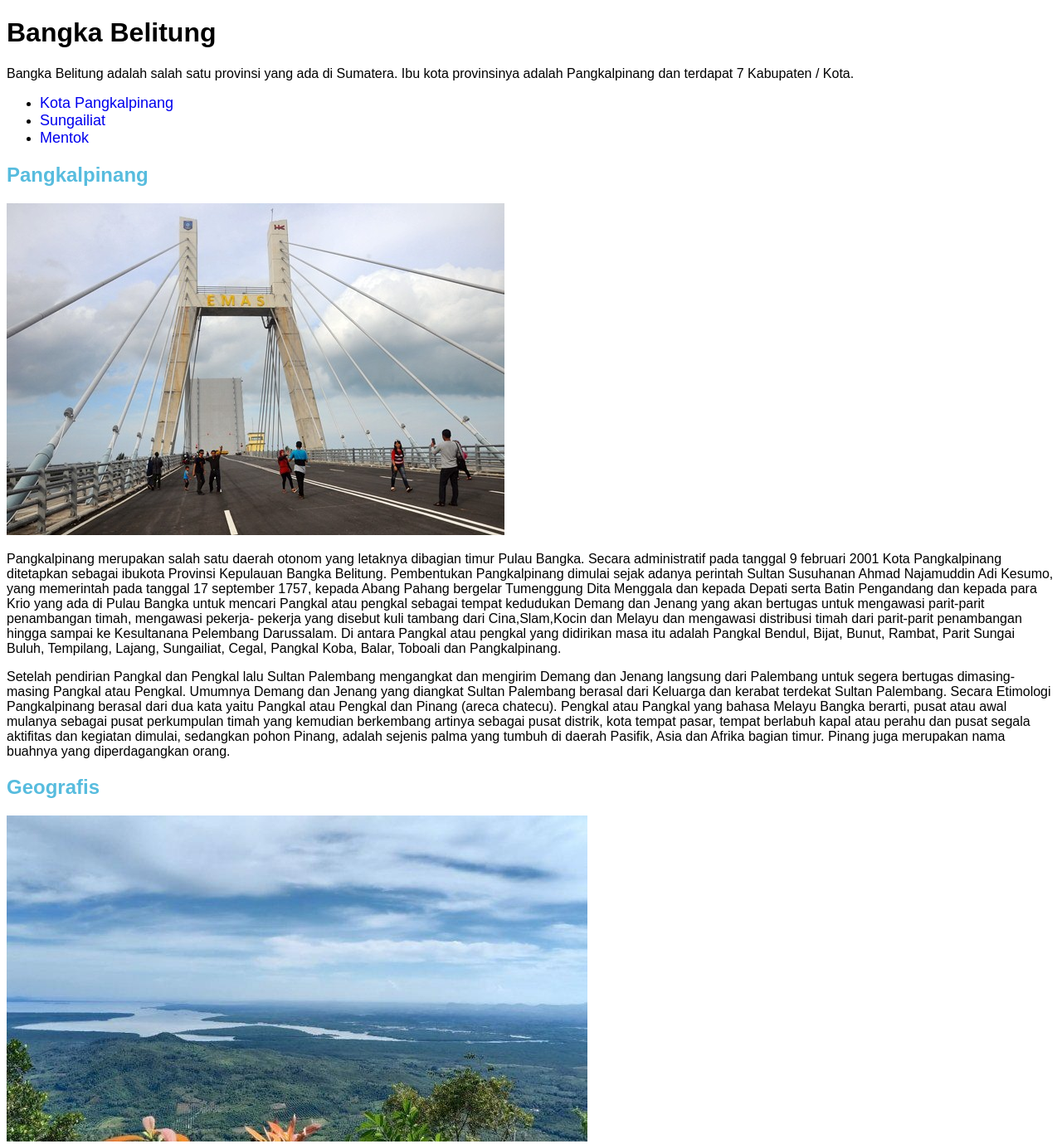
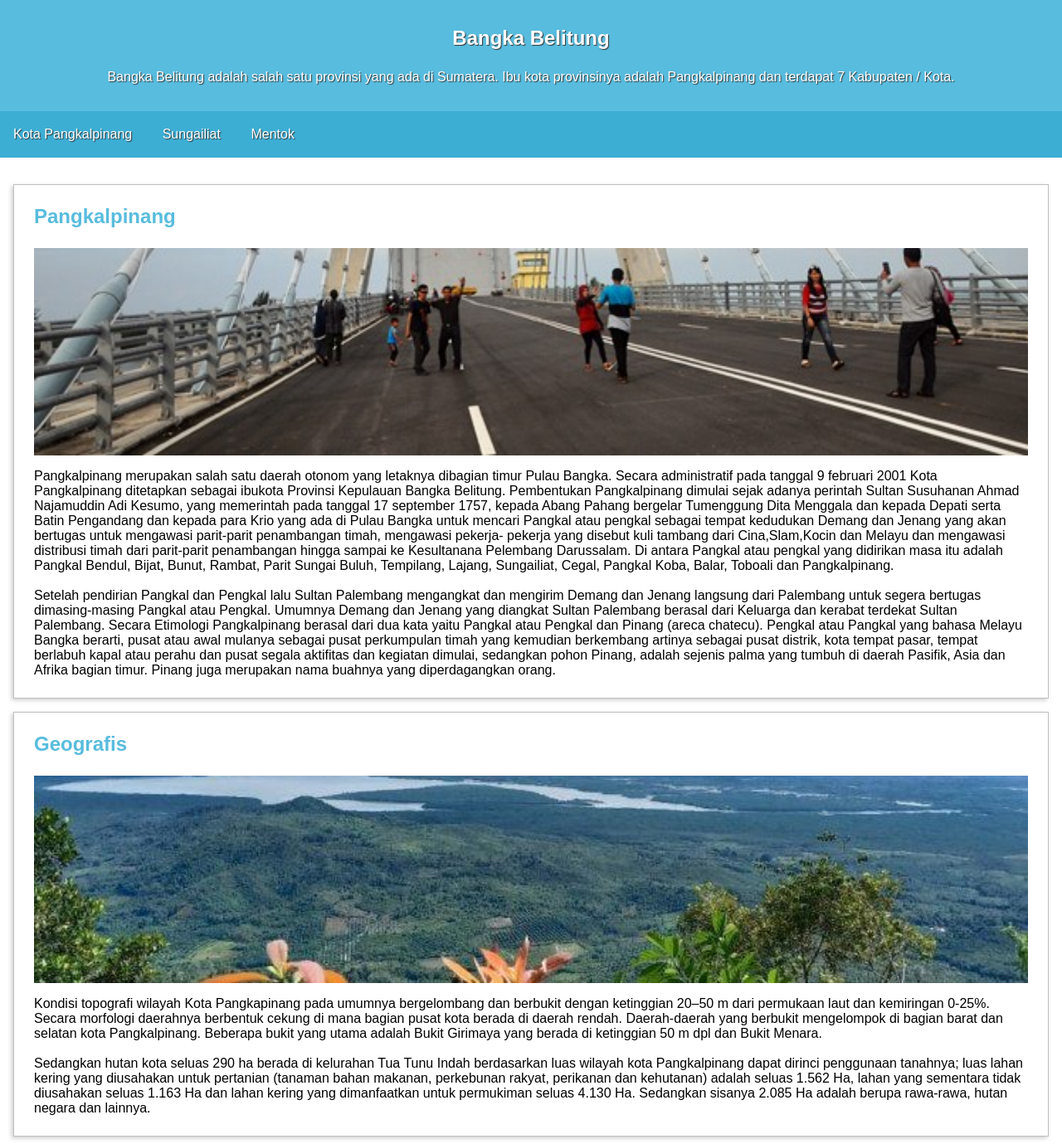
Before and after one commit to andiyulianto21/web-dasar-dicoding, a plain HTML site: page index.html in a window 1280 px wide. Shown: the top 1379 px of the page at 83% size. Drawn offline with Linux system fonts and the light colour scheme.

Commit message:
add margin, padding, color style

```diff
--- a/index.html
+++ b/index.html
@@ -9,9 +9,10 @@
 </head>
 <body>
     <header>
-
-        <h1>Bangka Belitung</h1>
-        <p>Bangka Belitung adalah salah satu provinsi yang ada di Sumatera. Ibu kota provinsinya adalah Pangkalpinang dan terdapat 7 Kabupaten / Kota.</p>
+        <section class="title">
+            <h1>Bangka Belitung</h1>
+            <p>Bangka Belitung adalah salah satu provinsi yang ada di Sumatera. Ibu kota provinsinya adalah Pangkalpinang dan terdapat 7 Kabupaten / Kota.</p>
+        </section>
         <nav>
             <ul>
                 <li><a href="#">Kota Pangkalpinang</a></li>
@@ -23,29 +24,35 @@
     <main>
         <!-- CONTENT UTAMA -->
         <div id="content">
-            <article>
+            <article class="pangkalpinang">
                 <h2>Pangkalpinang</h2>
-                <img src="img/jembatan-pkp.jpg" alt="jembatan emas">
-                <p>Pangkalpinang merupakan salah satu daerah otonom yang letaknya dibagian timur Pulau Bangka. Secara administratif pada tanggal 9 februari 2001 Kota Pangkalpinang ditetapkan sebagai ibukota Provinsi Kepulauan Bangka Belitung. Pembentukan Pangkalpinang dimulai sejak adanya perintah Sultan Susuhanan Ahmad Najamuddin Adi Kesumo, yang memerintah pada tanggal 17 september 1757, kepada Abang Pahang bergelar Tumenggung Dita Menggala dan kepada Depati serta Batin Pengandang dan kepada para Krio yang ada di Pulau Bangka untuk mencari Pangkal atau pengkal sebagai tempat kedudukan Demang dan Jenang yang akan bertugas untuk mengawasi parit-parit penambangan timah, mengawasi pekerja- pekerja yang disebut kuli tambang dari Cina,Slam,Kocin dan Melayu dan mengawasi distribusi timah dari parit-parit penambangan hingga sampai ke Kesultanana Pelembang Darussalam. Di antara Pangkal atau pengkal yang didirikan masa itu adalah Pangkal Bendul, Bijat, Bunut, Rambat, Parit Sungai Buluh, Tempilang, Lajang, Sungailiat, Cegal, Pangkal Koba, Balar, Toboali dan Pangkalpinang.</p>
+                <!-- <img src="img/jembatan-pkp.jpg" alt="jembatan emas"> -->
+                <div class="img pangkalpinang"></div>
+                <p>Pangkalpinang merupakan salah satu daerah otonom yang letaknya dibagian timur Pulau Bangka. Secara administratif pada tanggal 9 februari 2001 Kota Pangkalpinang ditetapkan sebagai ibukota Provinsi Kepulauan Bangka Belitung. Pembentukan Pangkalpinang dimulai sejak adanya perintah Sultan Susuhanan Ahmad Najamuddin Adi Kesumo, yang memerintah pada tanggal 17 september 1757, kepada Abang Pahang bergelar Tumenggung Dita Menggala dan kepada Depati serta Batin Pengandang dan kepada para Krio yang ada di Pulau Bangka untuk mencari Pangkal atau pengkal sebagai tempat kedudukan Demang dan Jenang yang akan bertugas untuk mengawasi parit-parit penambangan timah, mengawasi pekerja- pekerja yang disebut kuli tambang dari Cina,Slam,Kocin dan Melayu dan mengawasi distribusi timah dari parit-parit penambangan hingga sampai ke Kesultanana Pelembang Darussalam. Di antara Pangkal atau pengkal yang didirikan masa itu adalah Pangkal Bendul, Bijat, Bunut, Rambat, Parit Sungai Buluh, Tempilang, Lajang, Sungailiat, Cegal, Pangkal Koba, Balar, Toboali dan Pangkalpinang.</p> <br>
                 <p>Setelah pendirian Pangkal dan Pengkal lalu Sultan Palembang mengangkat dan mengirim Demang dan Jenang langsung dari Palembang untuk segera bertugas dimasing-masing Pangkal atau Pengkal. Umumnya Demang dan Jenang yang diangkat Sultan Palembang berasal dari Keluarga dan kerabat terdekat Sultan Palembang. Secara Etimologi Pangkalpinang berasal dari dua kata yaitu Pangkal atau Pengkal dan Pinang (areca chatecu). Pengkal atau Pangkal yang bahasa Melayu Bangka berarti, pusat atau awal mulanya sebagai pusat perkumpulan timah yang kemudian berkembang artinya sebagai pusat distrik, kota tempat pasar, tempat berlabuh kapal atau perahu dan pusat segala aktifitas dan kegiatan dimulai, sedangkan pohon Pinang, adalah sejenis palma yang tumbuh di daerah Pasifik, Asia dan Afrika bagian timur. Pinang juga merupakan nama buahnya yang diperdagangkan orang.</p>
             </article>
-            <article>
+            <article class="geografis">
                 <h2>Geografis</h2>
-                <img src="img/geografis-bukit.jpg" alt="bukit-maras">
-                <p>Kondisi topografi wilayah Kota Pangkapinang pada umumnya bergelombang dan berbukit dengan ketinggian 20–50 m dari permukaan laut dan kemiringan 0-25%. Secara morfologi daerahnya berbentuk cekung di mana bagian pusat kota berada di daerah rendah. Daerah-daerah yang berbukit mengelompok di bagian barat dan selatan kota Pangkalpinang. Beberapa bukit yang utama adalah Bukit Girimaya yang berada di ketinggian 50 m dpl dan Bukit Menara.</p>
+                <!-- <img src="img/geografis-bukit.jpg" alt="bukit-maras"> -->
+                <div class="img geografis"></div>
+                <p>Kondisi topografi wilayah Kota Pangkapinang pada umumnya bergelombang dan berbukit dengan ketinggian 20–50 m dari permukaan laut dan kemiringan 0-25%. Secara morfologi daerahnya berbentuk cekung di mana bagian pusat kota berada di daerah rendah. Daerah-daerah yang berbukit mengelompok di bagian barat dan selatan kota Pangkalpinang. Beberapa bukit yang utama adalah Bukit Girimaya yang berada di ketinggian 50 m dpl dan Bukit Menara.</p> <br>
                 <p>Sedangkan hutan kota seluas 290 ha berada di kelurahan Tua Tunu Indah berdasarkan luas wilayah kota Pangkalpinang dapat dirinci penggunaan tanahnya; luas lahan kering yang diusahakan untuk pertanian (tanaman bahan makanan, perkebunan rakyat, perikanan dan kehutanan) adalah seluas 1.562 Ha, lahan yang sementara tidak diusahakan seluas 1.163 Ha dan lahan kering yang dimanfaatkan untuk permukiman seluas 4.130 Ha. Sedangkan sisanya 2.085 Ha adalah berupa rawa-rawa, hutan negara dan lainnya.</p>
             </article>
-            <article>
+            <article class="wisata">
                 <h2>Wisata</h2>
                 <section>
                     <h3>Pantai Parai Tenggiri</h3>
-                    <img src="img/pantai-parai-tenggiri.jpg" alt="pantai parai tenggiri">
-                    <p>Dahulu bernama Pantai Hakok, pantai ini telah berganti menjadi Pantai Parai Tenggiri. Letaknya berada di Desa Sinar Baru, Kecamatan Sungailiat, Bangka. Pantai ini berjarak 43 kilometer atau 45 menit dari pusat Kota Pangkal Pinang, Ibukota Bangka. Disebut Pantai Parai atau Pantai Parai Tenggiri karena dahulu banyak nelayan yang mendatangkan ikan tenggiri dari pesisir pantai ini. Tetapi, wajah Pantai Parai Tenggiri telah berubah. Tidak ada lagi nelayan yang bisa dilihat di tepian pantai. Di sekitar pantai ini, terdapat berbagai penginapan yang bisa dijadikan pilihan bagi pengunjung yang ingin berlama-lama menikmati Pantai Parai Tenggiri. Soal keindahan, Pantai Parai Tenggiri memiliki pasir putih dengan kelembutan yang menyerupai tepung. Bebatuan granit yang tersebar juga menjadi hiasan yang indah untuk dipandang. Belum lagi air laut yang bewarna biru kehijauan menambah sensasi saat berkunjung ke Pantai Parai Tenggiri.</p>
+                    <!-- <img src="img/pantai-parai-tenggiri.jpg" alt="pantai parai tenggiri"> -->
+                    <div class="img wisata-parai"></div>
+                    <p>Dahulu bernama Pantai Hakok, pantai ini telah berganti menjadi Pantai Parai Tenggiri. Letaknya berada di Desa Sinar Baru, Kecamatan Sungailiat, Bangka. Pantai ini berjarak 43 kilometer atau 45 menit dari pusat Kota Pangkal Pinang, Ibukota Bangka. Disebut Pantai Parai atau Pantai Parai Tenggiri karena dahulu banyak nelayan yang mendatangkan ikan tenggiri dari pesisir pantai ini. Tetapi, wajah Pantai Parai Tenggiri telah berubah.</p> <br>
+                    <p>Tidak ada lagi nelayan yang bisa dilihat di tepian pantai. Di sekitar pantai ini, terdapat berbagai penginapan yang bisa dijadikan pilihan bagi pengunjung yang ingin berlama-lama menikmati Pantai Parai Tenggiri. Soal keindahan, Pantai Parai Tenggiri memiliki pasir putih dengan kelembutan yang menyerupai tepung. Bebatuan granit yang tersebar juga menjadi hiasan yang indah untuk dipandang. Belum lagi air laut yang bewarna biru kehijauan menambah sensasi saat berkunjung ke Pantai Parai Tenggiri.</p>
                 </section>
                 <section>
                     <h3>Bukit Maras</h3>
-                    <img src="img/bukit-maras-bangka.jpg" alt="bukit maras bangka">
-                    <p>Taman Nasional Gunung Maras dapat ditempuh dari kota Pangkalpinang menuju Desa Dalil yang terdekat dengan jarak tempuh ± 90 Km atau waktu tempuh ± 1,5 jam perjalanan. Gunung Maras terkenal di kalangan pecinta alam sebagai tujuan pendakian, terutama bukit Maras dan bukit  Idat yang paling diminati. Bukit Maras merupakan bukit tertinggi di Pulau Bangka. elain itu, terdapat potensi jasa lingkungan air dan wisata alam terdiri dari aliran sungai yang jernih, beberapa diantaranya merupakan air terjun yang memiliki keunikan tersendiri, antara lain Air Terjun Berbura, Air Terjun Bidadari, dan Air Terjun Tujuh Tingkat. Keunikan lain dari kawasan ini terdiri dari beberapa tipe ekosistem yang menjadi satu kesatuan bentang alam yaitu ekosistem mangrove, ekosistem pegunungan, dan ekosistem dataran rendah, sehingga menarik untuk dilakukan kegiatan penelitian, susur hutan, dan pengamatan biodiversitas.</p>
+                    <!-- <img src="img/bukit-maras-bangka.jpg" alt="bukit maras bangka"> -->
+                    <div class="img wisata-maras"></div>
+                    <p>Taman Nasional Gunung Maras dapat ditempuh dari kota Pangkalpinang menuju Desa Dalil yang terdekat dengan jarak tempuh ± 90 Km atau waktu tempuh ± 1,5 jam perjalanan. Gunung Maras terkenal di kalangan pecinta alam sebagai tujuan pendakian, terutama bukit Maras dan bukit  Idat yang paling diminati.</p> <br>
+                    <p>Bukit Maras merupakan bukit tertinggi di Pulau Bangka. elain itu, terdapat potensi jasa lingkungan air dan wisata alam terdiri dari aliran sungai yang jernih, beberapa diantaranya merupakan air terjun yang memiliki keunikan tersendiri, antara lain Air Terjun Berbura, Air Terjun Bidadari, dan Air Terjun Tujuh Tingkat. Keunikan lain dari kawasan ini terdiri dari beberapa tipe ekosistem yang menjadi satu kesatuan bentang alam yaitu ekosistem mangrove, ekosistem pegunungan, dan ekosistem dataran rendah, sehingga menarik untuk dilakukan kegiatan penelitian, susur hutan, dan pengamatan biodiversitas.</p>
                 </section>
             </article>
         </div>
--- a/style.css
+++ b/style.css
@@ -1,14 +1,151 @@
+* {
+    margin: 0;
+    padding: 0;
+    box-sizing: border-box;
+}
+
 body {
     font-family: arial;
 }
 
-img {
-    max-width: 60%;
+
+.img {
+    margin: 1em 0;
+}
+
+.img.pangkalpinang {
+    width: 100%;
+    height: 250px;
+    background-image: url("img/jembatan-pkp.jpg");
+    background-position: bottom;
+    background-size: cover;
+    background-repeat: no-repeat;
+}
+
+.img.geografis {
+    width: 100%;
+    height: 250px;
+    background-image: url("img/geografis-bukit.jpg");
+    background-position: bottom;
+    background-size: cover;
+    background-repeat: no-repeat;
+}
+
+.img.wisata-parai {
+    width: 100%;
+    height: 250px;
+    background-image: url("img/pantai-parai-tenggiri.jpg");
+    background-position: bottom;
+    background-size: cover;
+    background-repeat: no-repeat;
+}
+
+.img.wisata-maras {
+    width: 100%;
+    height: 250px;
+    background-image: url("img/bukit-maras-bangka.jpg");
+    background-position: bottom;
+    background-size: cover;
+    background-repeat: no-repeat;
 }
 
 h2, h3 {
     color: rgb(87, 188, 222);
 }
+
+/* HEADER */
+header {
+    margin-bottom: 2em;
+}
+
+header .title{
+    background-color: rgb(87, 188, 222);
+    padding: 2em 0;
+}
+
+header h1 {
+    margin-bottom: 1em;
+}
+
+header p {
+    margin: 0 1em;
+}
+
+header h1, header p{
+    text-align: center;
+    color: white;
+    text-shadow: 1px 1px 1px rgb(54, 54, 54);
+}
+
+/* NAV */
+nav {
+    background-color: rgb(60, 174, 212);
+    padding: 1.2em 0;
+}
+
+ul li{
+    display: inline-block;
+    margin-right: 1.5em;
+    margin: 0 1em;
+}
+
+nav a {
+    color: white;
+    font-weight: 400;
+    text-decoration: none;
+    font-size: 16px;
+    text-shadow: 1px 1px 1px rgb(54, 54, 54);
+}
+
+ul li a:hover {
+    color: yellow;
+}
+
+.profile header {
+    text-align: center;
+}
+
+.profile img {
+    width: 25%;
+}
+
+/* MAIN */
+main article, aside .profile {
+    margin: 1em;
+    padding: 1.5em;
+    border: 1px solid rgba(128, 128, 128, .5);
+    box-shadow: -2px 2px 5px rgba(128, 128, 128, .4);
+
+}
+
+main article h2{
+    margin-bottom: 1em;
+}
+
+main article img {
+    margin-bottom: 1em;
+}
+
+main .wisata section:first-of-type {
+    margin-bottom: 1.5em;
+}
+
+main .wisata section img {
+    margin: 1em 0;
+}
+
+/* ASIDE */
+
+main aside h3 {
+    margin-bottom: 1em;
+}
+
+main aside p {
+    margin-bottom: 1em;
+    color: black;
+}
+
+/* FOOTER */
 
 footer {
     color: white;
@@ -19,21 +156,3 @@ footer {
 footer p {
     text-align: center;
 }
-
-nav a {
-    font-weight: 400;
-    text-decoration: none;
-    font-size: 18px;
-}
-
-nav a:hover {
-    font-weight: bold;
-}
-
-.profile header {
-    text-align: center;
-}
-
-.profile img {
-    width: 25%;
-}
```
